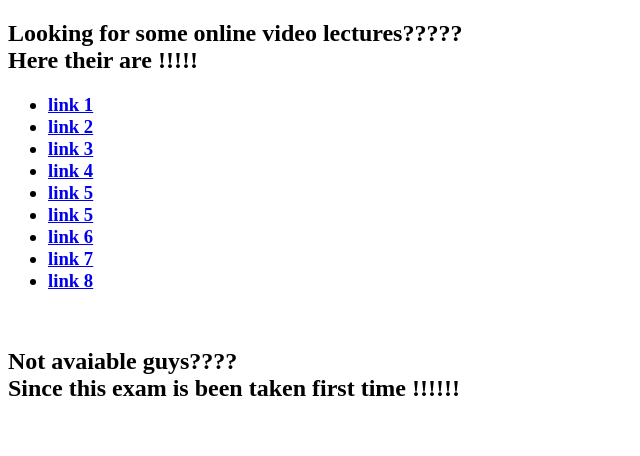
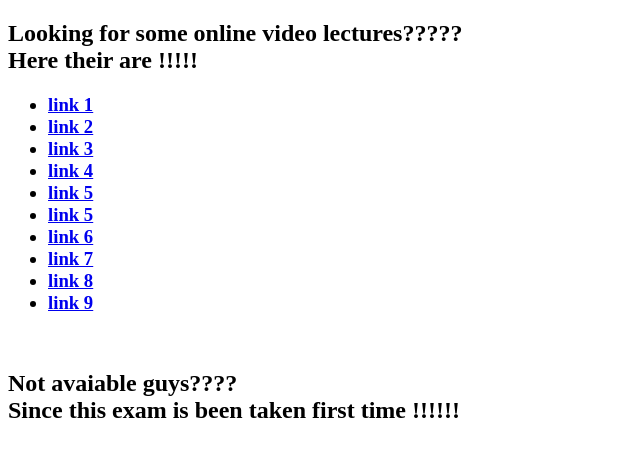
Before and after one commit to Ravikant909/learnova_mark2, a plain HTML site: page CI.html in a window 1280 px wide. Shown: the whole page, without its empty margins (0-640 px from the left). Drawn offline with Linux system fonts and the light colour scheme.

Commit message:
new folder

```diff
--- a/CI.html
+++ b/CI.html
@@ -22,6 +22,7 @@
             <li> <a href= "https://youtu.be/RbsVIvUQEBA?si=wMfjAX2RhJXL1o7I"> link 6</a></li>
             <li> <a href= "https://youtu.be/Dl85IEp8IRs?si=KpdLxq9_AJ1xc9JE"> link 7</a></li>
             <li> <a href= "https://youtu.be/IusiYyQBTfo?si=-wW5a85NT5muGFhK"> link 8</a></li>
+            <li> <a href= "https://youtu.be/B1Ysu9xlmW0?si=XY-JeJCBiIij7dDp"> link 9</a></li>
             </ul>
         </h3>
         <br>
```
